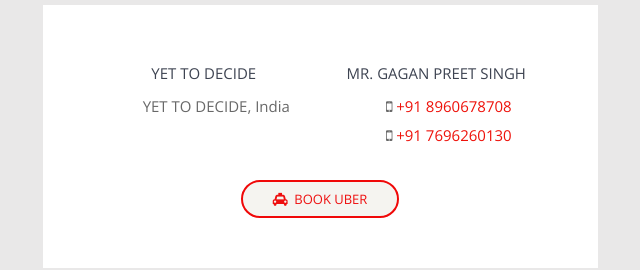
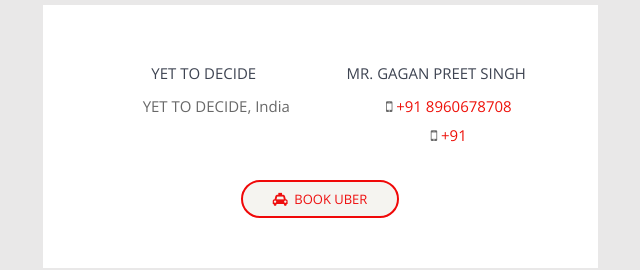
Before and after one commit to gagansingh92/wedding_project, a website: page index.html in a window 1280 px wide. Shown: the part 4020-4290 px from the top of the page, without its empty margins (320-960 px from the left). Drawn offline with nearby package versions, Linux system fonts and the light colour scheme; a script that the page names is missing; files whose address does not match are found by name.

Commit message:
updated number
updated Number

```diff
--- a/index.html
+++ b/index.html
@@ -406,7 +406,7 @@
                         <div class="col-md-6">
                             <h5>Mr. Gagan Preet Singh</h5>
                             <p><i class="fa fa-mobile"></i> <a href="tel://+918960678708">+91 8960678708</a><br>
-                                <i class="fa fa-mobile"></i> <a href="tel://+917696260130">+91 7696260130</a></p>
+                                <i class="fa fa-mobile"></i> <a href="tel://+91">+91 </a></p>
                         </div>
                     </div>
                     <div class="row text-center">
```
